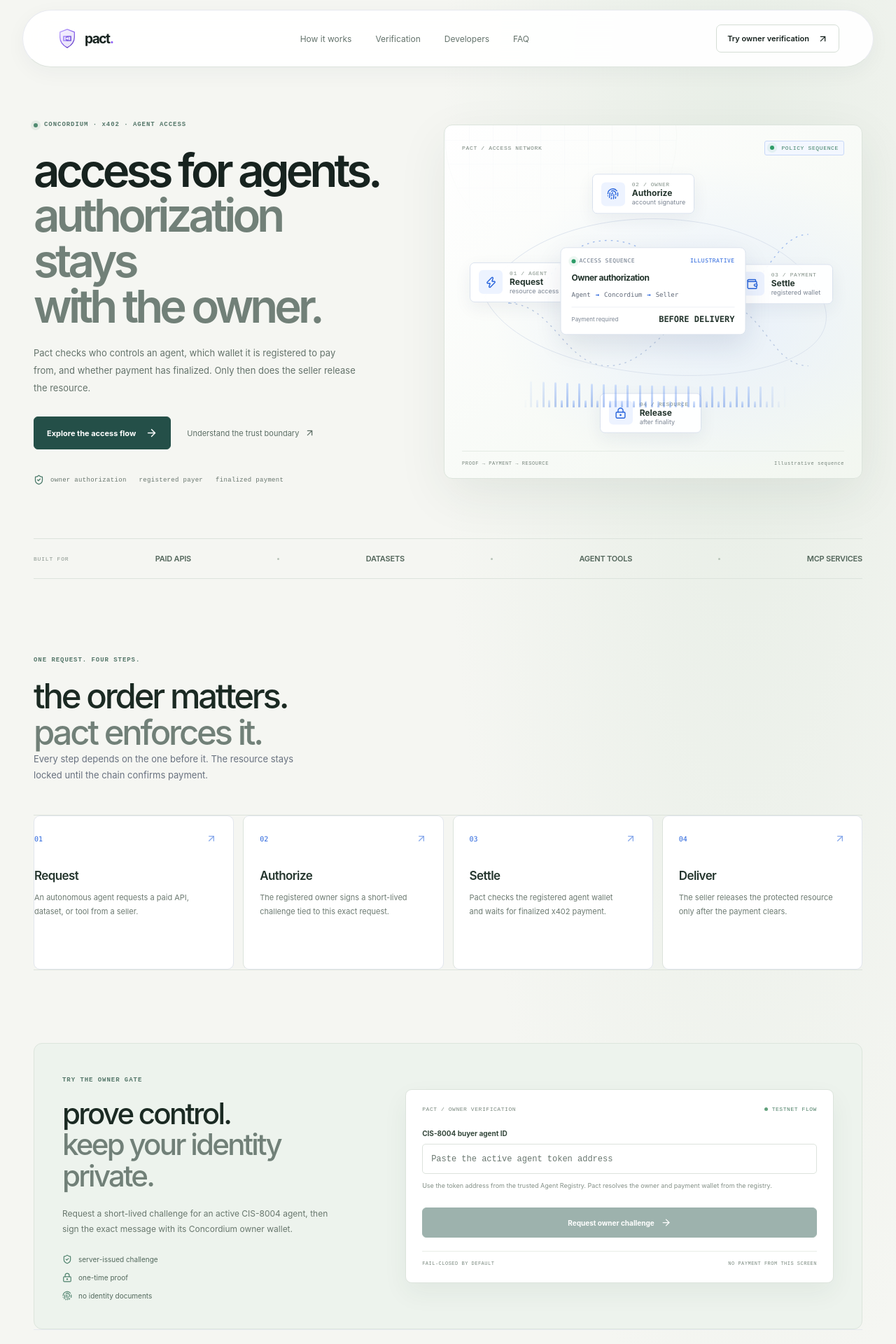
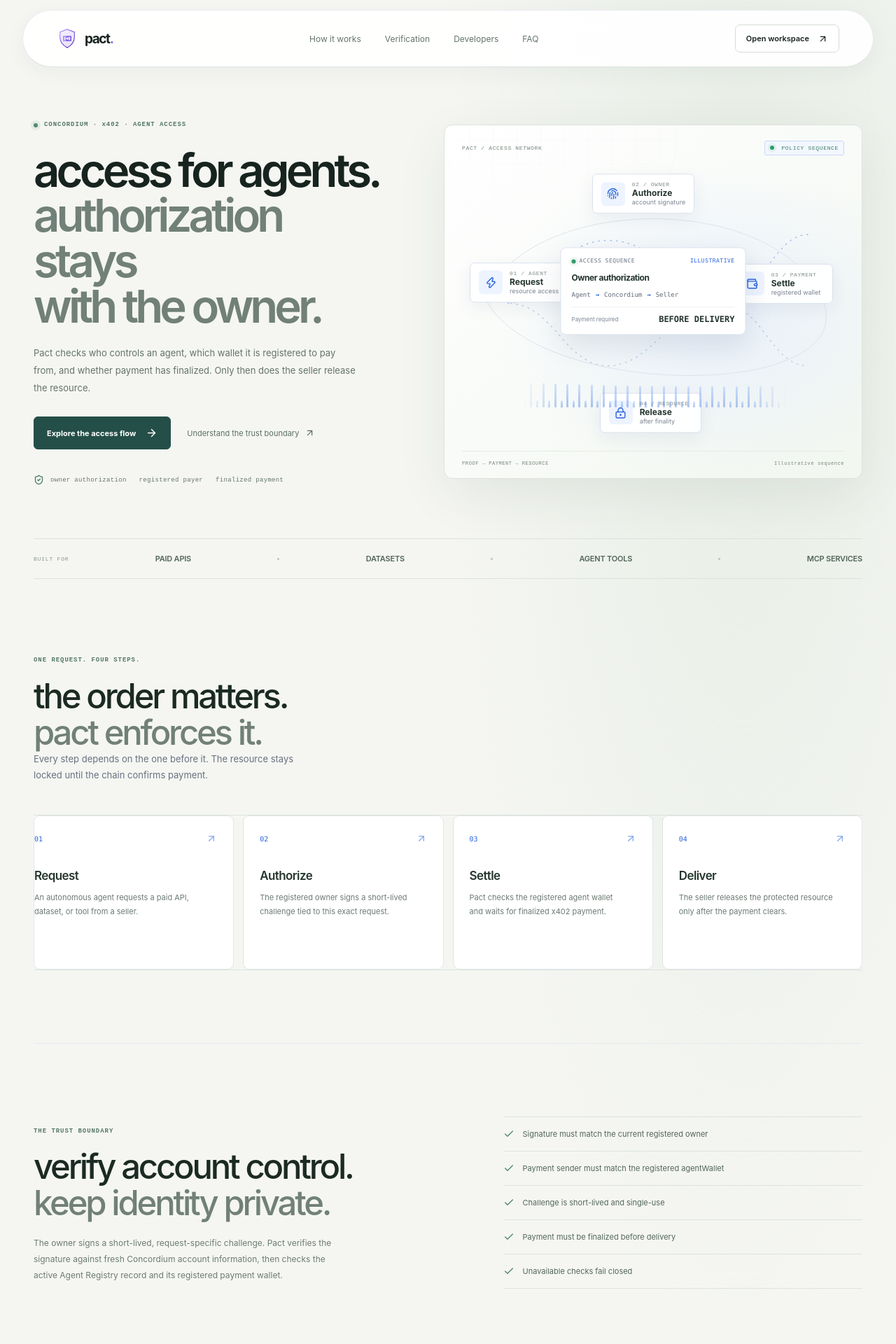
Before and after one commit to Tajudeeen/pact, a React (Vite) app: page / in a window 1280 px wide. Shown: the top 1920 px of the page at 70% size. Built offline with nearby package versions, Linux system fonts and the light colour scheme.

Commit message:
refactor(public): move owner verification into workspace

```diff
--- a/src/pages/Landing.tsx
+++ b/src/pages/Landing.tsx
@@ -1,7 +1,6 @@
 import { useEffect, useState } from "react";
 import { ArrowRight, ArrowUpRight, Check, ChevronDown, Fingerprint, LockKeyhole, Menu, ShieldCheck, Wallet, X, Zap } from "lucide-react";
 import { Link } from "react-router";
-import { OwnerProofConsole } from "../components/OwnerProofConsole";
 import { BrandSplash } from "../components/BrandSplash";
 
 const flow = [
@@ -48,7 +47,7 @@ export function Landing() {
         <Link to="/" aria-label="Pact home" className="access-brand"><img className="access-brand-image" src="/pact-mark.svg" alt="" /><span>pact<span className="access-brand-dot">.</span></span></Link>
         <nav className={mobileMenuOpen ? "access-nav-links is-open" : "access-nav-links"} aria-label="Main navigation"><a href="#flow" onClick={() => setMobileMenuOpen(false)}>How it works</a><a href="#verification" onClick={() => setMobileMenuOpen(false)}>Verification</a><a href="#developers" onClick={() => setMobileMenuOpen(false)}>Developers</a><a href="#faq" onClick={() => setMobileMenuOpen(false)}>FAQ</a></nav>
         <button className="access-mobile-menu" type="button" aria-label={mobileMenuOpen ? "Close navigation" : "Open navigation"} aria-expanded={mobileMenuOpen} onClick={() => setMobileMenuOpen((open) => !open)}>{mobileMenuOpen ? <X size={18}/> : <Menu size={18}/>}</button>
-        <a className="access-nav-cta" href="#owner-proof">Try owner verification <ArrowUpRight size={15}/></a>
+        <Link to="/app/overview" className="access-nav-cta">Open workspace <ArrowUpRight size={15}/></Link>
       </header>
 
       <main>
@@ -88,7 +87,6 @@ export function Landing() {
           <div className="access-flow-grid">{flow.map((item, index)=><article className="access-flow-card" key={item.n} data-reveal style={{ transitionDelay: `${index * 80}ms` }}><div className="flow-card-top"><span>{item.n}</span><ArrowUpRight size={16}/></div><h3>{item.title}</h3><p>{item.text}</p><div className="access-flow-card-line"/></article>)}</div>
         </section>
 
-        <OwnerProofConsole />
 
         <section id="verification" className="access-security-section">
           <div data-reveal><div className="access-kicker">THE TRUST BOUNDARY</div><h2>verify account control.<br/><em>keep identity private.</em></h2><p>The owner signs a short-lived, request-specific challenge. Pact verifies the signature against fresh Concordium account information, then checks the active Agent Registry record and its registered payment wallet.</p></div>
```
